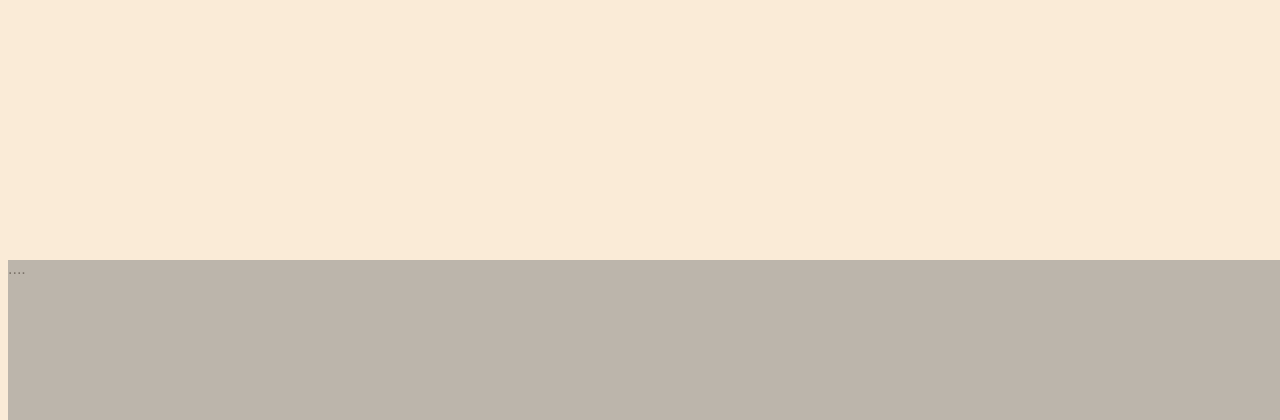
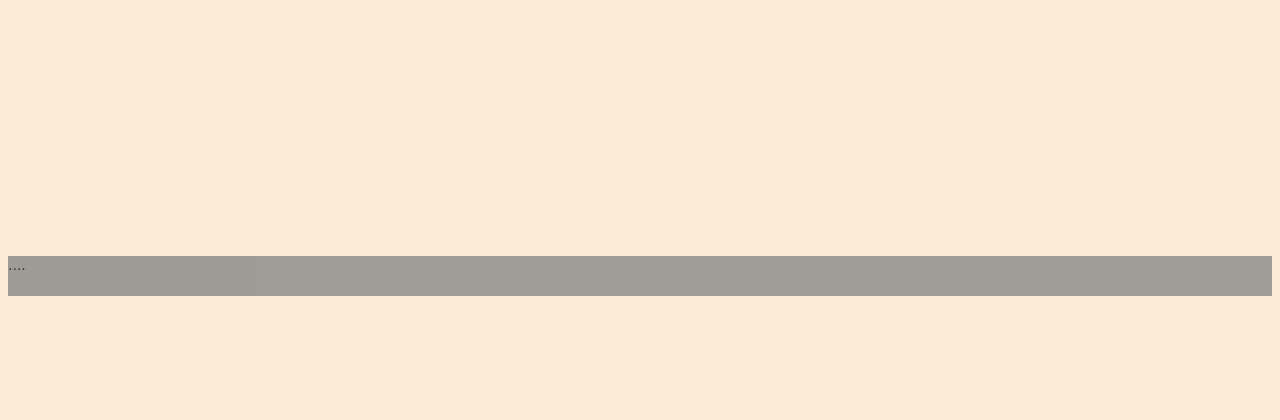
Before and after one commit to AndersonCodingClub/InfiniteAcademy, a Flask app: page /programming in a window 1280 px wide. Shown: the part 1120-1540 px from the top of the page. After the commit the page ends 1416 px from the top, so only its background shows below. Run offline with Flask 3, Linux system fonts and the light colour scheme; some libraries are stand-ins or nearby versions.

Commit message:
Edited the gray bar on bottom of screen

```diff
--- a/static/programming.css
+++ b/static/programming.css
@@ -127,11 +127,10 @@ line {
     z-index: -91;
 }
 .gray-unknown {
-    position: absolute;
+    position: relative;
     margin-top: 25%;
-    width: 100%;
-    height: 20%;
-    opacity: .5;
+    height: 40px;
+    opacity: .75;
     background-color: gray;
     z-index: 100;
 }
```
